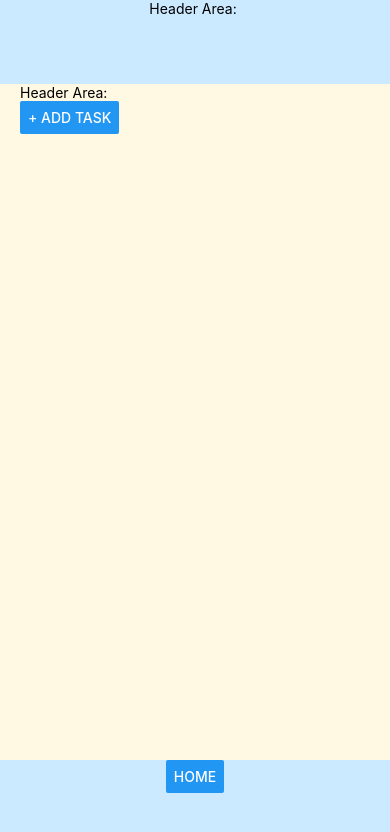
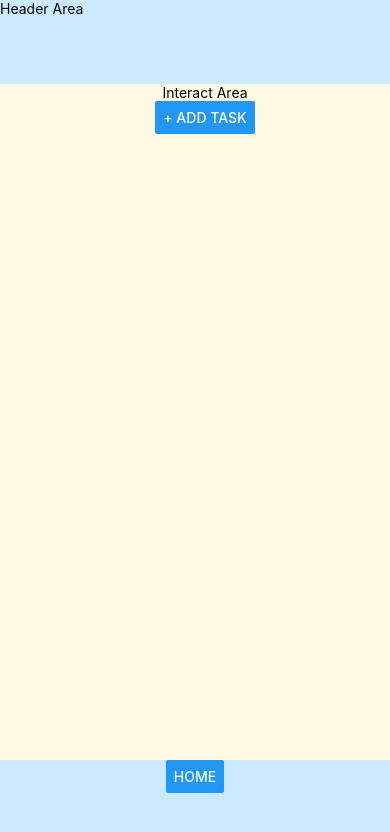
Before and after one commit to guitAryan/iForgot, a React Native app: screen / in a window 390 px wide. Shown: the top 832 px of the page. Built offline with nearby package versions, Linux system fonts and the light colour scheme.

Commit message:
some refactoring of components

```diff
--- a/components/AddToDo.tsx
+++ b/components/AddToDo.tsx
@@ -1,7 +1,7 @@
 import React from "react";
-import { Text, View, } from 'react-native';
+import { Text, TextInput, View, } from 'react-native';
 
-const AddToDo = () => {
+export function AddToDo() {
 
     return (
         <View>
@@ -9,5 +9,3 @@ const AddToDo = () => {
         </View>
     )
 }
-
-export default AddToDo;
--- a/components/Header.tsx
+++ b/components/Header.tsx
@@ -2,10 +2,10 @@ import React from 'react';
 import { useState } from 'react';
 import { Text, View, StyleSheet, Dimensions, } from 'react-native';
 
-const Header = () => {
+export const Header = () => {
     return (
         <View style={styles.header}>
-            <Text>Header Area: </Text>
+            <Text>Header Area</Text>
 
         </View>
     )
@@ -13,11 +13,9 @@ const Header = () => {
 
 const styles = StyleSheet.create({
     header: {
-        alignItems: 'center',
+        alignItems: 'flex-start',
         backgroundColor: '#cceaff',
         height: Dimensions.get('window').height * 0.1,
         width: Dimensions.get('window').width,
     },
 })
-
-export default Header;
--- a/components/Interact.tsx
+++ b/components/Interact.tsx
@@ -1,16 +1,13 @@
 import React from 'react';
-import { useState } from 'react';
 import { Text, View, StyleSheet, Dimensions, Button, } from 'react-native';
-import AddToDo from './AddToDo';
+import { AddToDo } from './AddToDo';
 
-const Interact = () => {
+export const Interact = () => {
     let toDoList = [];
-
-
 
     return (
         <View style={styles.interact}>
-            <Text>Header Area: </Text>
+            <Text>Interact Area</Text>
             <Button
                 title='+ Add Task'
                 onPress={AddToDo}
@@ -19,14 +16,14 @@ const Interact = () => {
     )
 }
 
+
+
 const styles = StyleSheet.create({
     interact: {
-        alignItems: 'flex-start',
+        alignItems: 'center',
         paddingLeft: 20,
         backgroundColor: '#fff8e3',
         height: Dimensions.get('window').height * 0.8,
         width: Dimensions.get('window').width,
     },
 })
-
-export default Interact;
--- a/components/Navbar.tsx
+++ b/components/Navbar.tsx
@@ -2,7 +2,7 @@ import React from 'react';
 import { useState } from 'react';
 import { Text, View, StyleSheet, Dimensions, Button, } from 'react-native';
 
-const NavBar = () => {
+export const NavBar = () => {
     return (
         <View style={styles.navbar}>
             <Button
@@ -21,5 +21,3 @@ const styles = StyleSheet.create({
         width: Dimensions.get('window').width,
     },
 })
-
-export default NavBar;
```
Also changed, not shown: App.tsx (+4 -4 lines).
